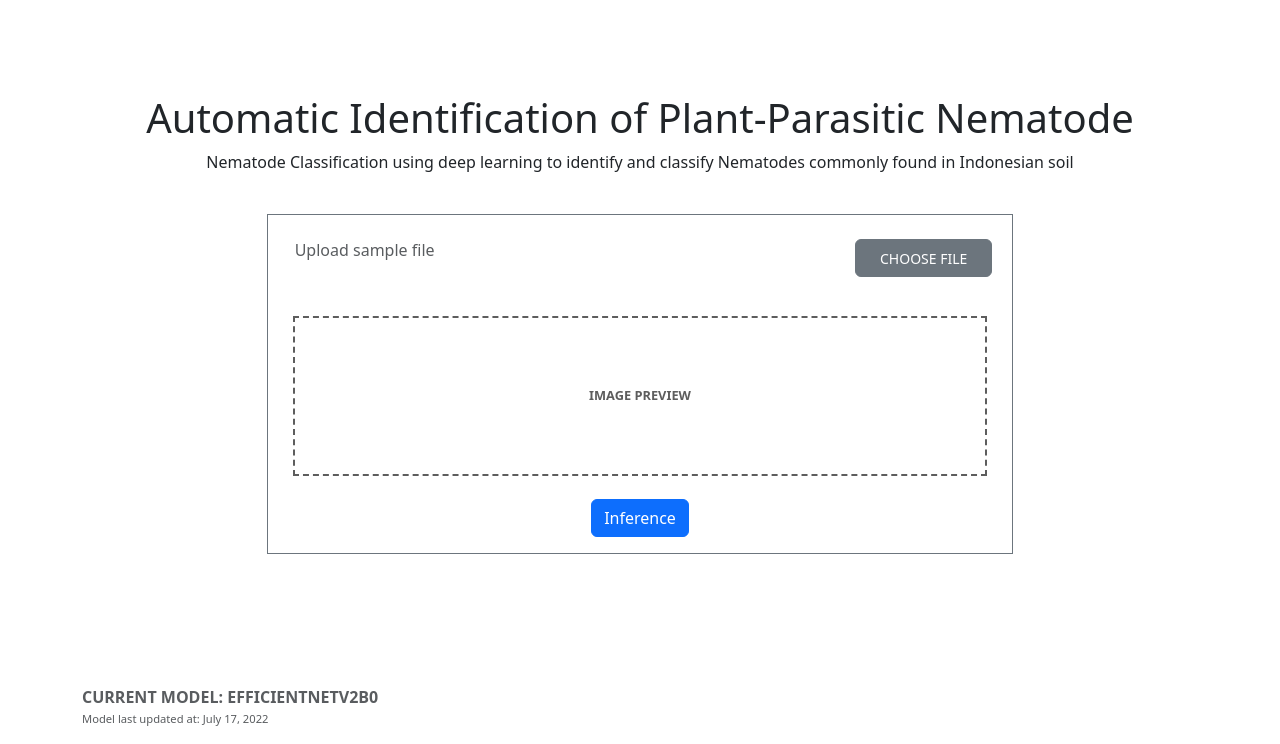
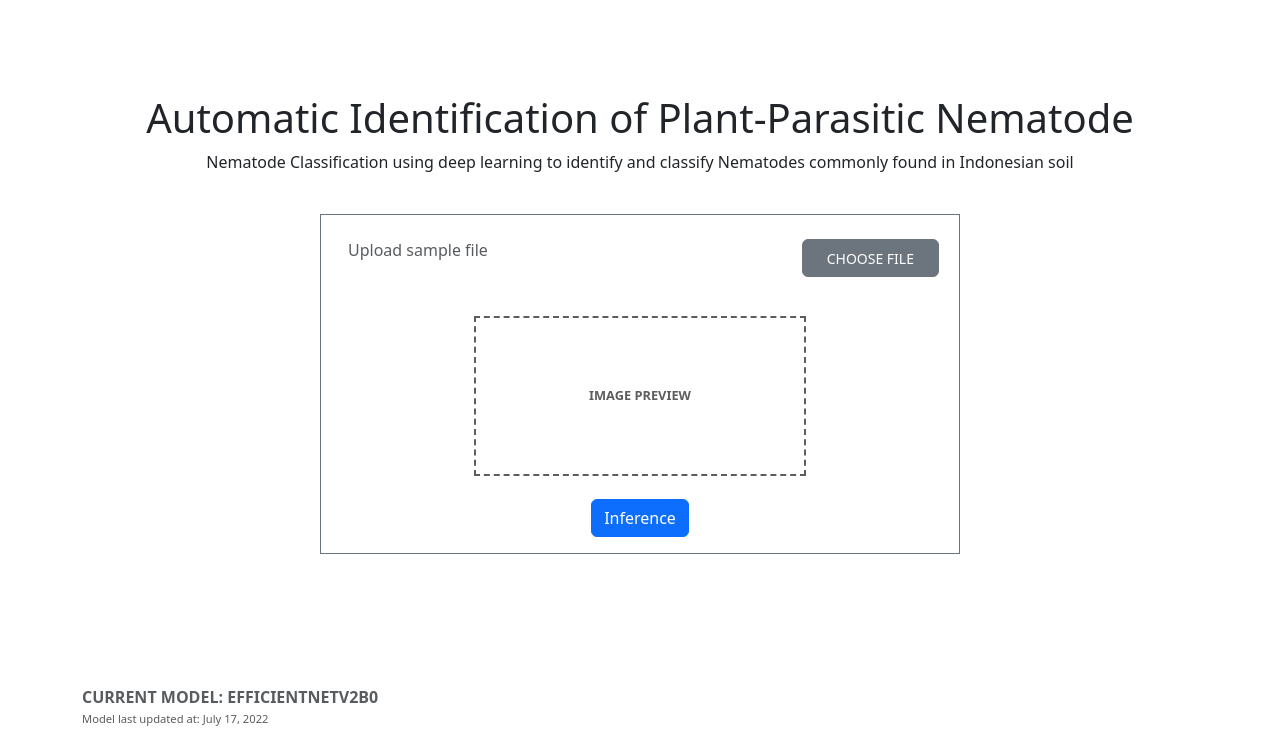
Before and after one commit to ryukinlika/flaskclassifier, a Flask app: template templates/home.html in a window 1280 px wide. Shown: the part 56-800 px from the top of the page. Run offline with Flask 2, Linux system fonts and the light colour scheme; the template is opened without the code that fills it, so the values that code supplies are empty; some libraries are stand-ins or nearby versions.

Commit message:
adjust columns

```diff
--- a/templates/home.html
+++ b/templates/home.html
@@ -55,7 +55,7 @@
 	<h1 class="font-weight-bold align-middle">Automatic Identification of Plant-Parasitic Nematode</h1>
 	<p> Nematode Classification using deep learning to identify and classify Nematodes commonly found in Indonesian soil  </p>
 	<div class="row py-4">
-		<div class="col-7 mx-auto border border-secondary">
+		<div class="col-md-6 mx-auto border border-secondary">
 			<form method="post" action="/inference" enctype="multipart/form-data">
 				<div class="input-group px-2 pt-4 py-2">
 					<input id="upload" name="file" type="file" onchange="readURL(this);" class="form-control border-0">
@@ -68,11 +68,13 @@
 				</div>
 
 				<!-- Uploaded image area-->
-				<button type="button" id="imageWrapper" class="container-fluid btn bg-transparent image-wrapper" >
-					<div class="image-area mt-4">
-						<img id="imageResult" src="#" alt="" class="img-fluid rounded shadow-sm mx-auto d-block">
-					</div>
-				</button>
+				<div class="col-lg-7 mx-auto">
+					<button type="button" id="imageWrapper" class="container-fluid btn bg-transparent image-wrapper" >
+						<div class="image-area mt-4">
+							<img id="imageResult" src="#" alt="" class="img-fluid rounded shadow-sm mx-auto d-block">
+						</div>
+					</button>
+				</div>
 
 				<button class="btn btn-primary my-3">
 					Inference
--- a/templates/inference.html
+++ b/templates/inference.html
@@ -50,10 +50,10 @@
 	<h1 class="font-weight-bold align-middle">Automatic Identification of Plant-Parasitic Nematode</h1>
 	<p class="mb-0">Inference Result</p>
 	<div class="row py-2">
-		<div class="col-md-7 mx-auto border border-secondary">
+		<div class="col-md-6 mx-auto border border-secondary">
 			{% if filename %}
 			<!-- Uploaded image area-->
-			<div class="col-lg-5 mx-auto">
+			<div class="col-lg-7 mx-auto">
 				<div class="image-area mt-4 mx-auto">
 					<img id="imageResult" src="{{ url_for('display_image', filename=filename) }}" alt="" class="img-fluid rounded shadow-sm mx-auto d-block">
 				</div>
```
Also changed, not shown: static/uploads/cropped_1.jpg (added).
